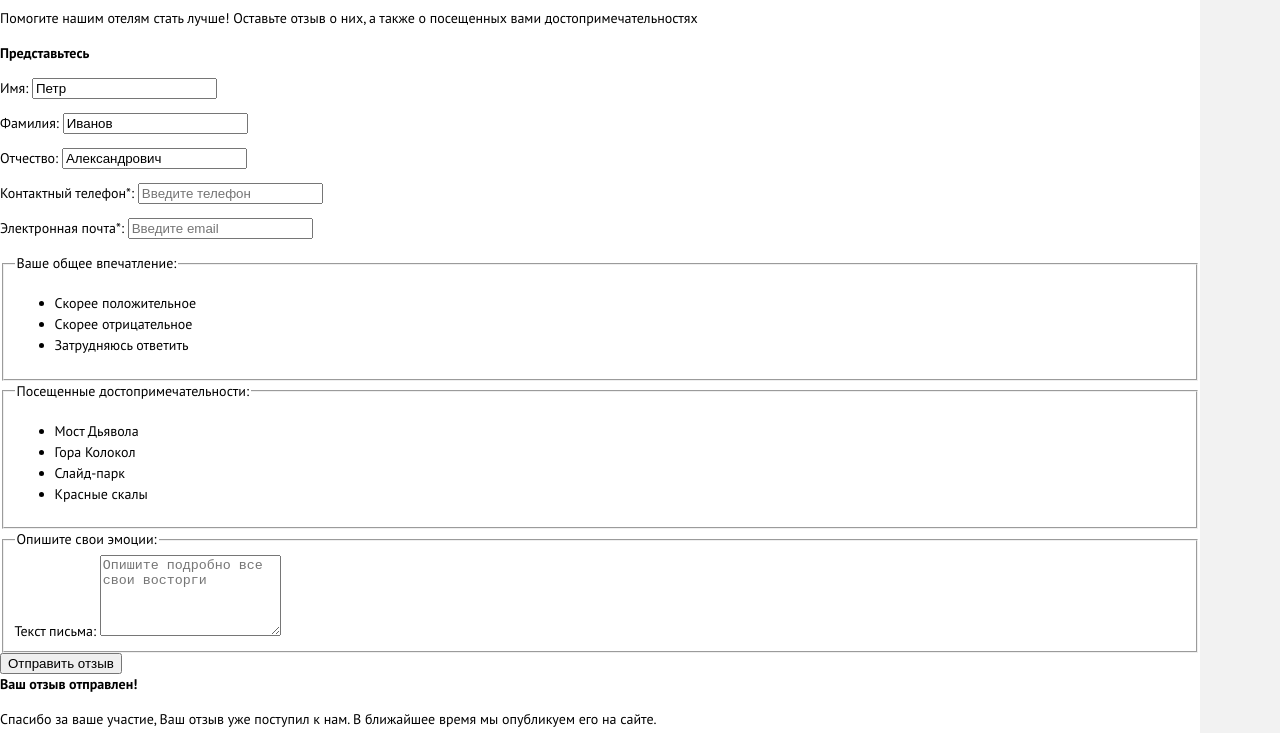
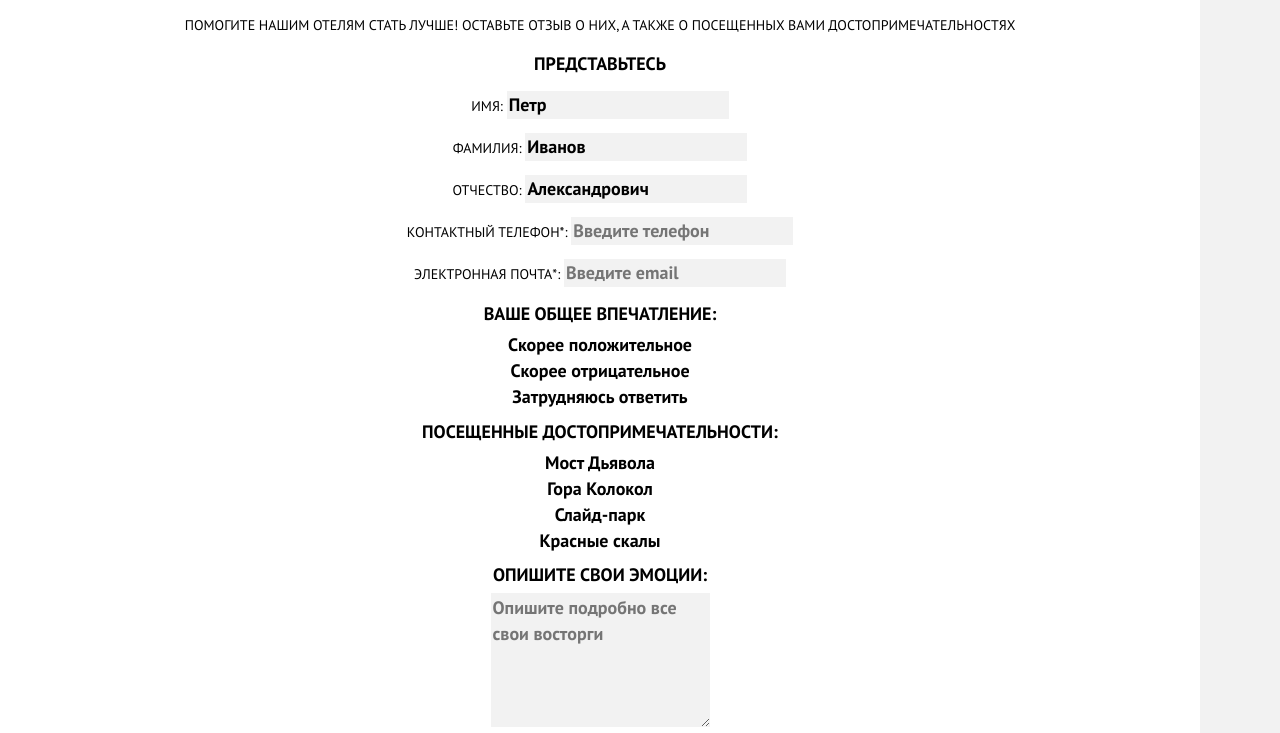
Before and after one commit to cheezysloyka/1345183-sedona-19, a website: page source/form.html in a window 1280 px wide. Shown: the part 510-1243 px from the top of the page. Drawn offline with nearby package versions, Linux system fonts and the light colour scheme; files that its build step writes are made by us from their sources.

Commit message:
Завершаем методичную разметку личного проекта

```diff
--- a/source/form.html
+++ b/source/form.html
@@ -102,7 +102,7 @@
             <form action="https://echo.htmlacademy.ru" method="post">
               <div class="user-rewiew__modal-login">
                 <p>
-                  <label for="user-rewiew__ame">Имя:</label>
+                  <label for="user-rewiew__name">Имя:</label>
                   <input id="user-rewiew__name" type="text" name="Имя" value="Петр">
                 </p>
                 <p>
@@ -172,7 +172,6 @@
 
                 <fieldset class="user-rewiew__rewiew">
                   <legend>Опишите свои эмоции:</legend>
-                    <label for="user-rewiew__text-rewiew">Текст письма:</label>
                     <textarea id="user-rewiew__text-rewiew" name="Отзыв" placeholder="Опишите подробно все свои восторги" rows="5"></textarea>
                 </fieldset>
 
--- /dev/null
+++ b/source/less/btn.less
@@ -0,0 +1,10 @@
+.btn {
+  font-size: 21px;
+  font-weight: bold;
+  line-height: 26px;
+  text-transform: uppercase;
+  background: @color-blue;
+  color: @color-white;
+  cursor: pointer;
+  border: none;
+}
--- a/source/less/hotel.less
+++ b/source/less/hotel.less
@@ -16,12 +16,3 @@
   line-height: 24px;
   text-transform: uppercase;
 }
-
-.btn {
-  font-size: 21px;
-  font-weight: bold;
-  line-height: 26px;
-  text-transform: uppercase;
-  background: @color-blue;
-  color: @color-white;
-}
--- a/source/less/map.less
+++ b/source/less/map.less
@@ -0,0 +1,3 @@
+.map {
+  text-align: center;
+}
--- a/source/less/popup.less
+++ b/source/less/popup.less
@@ -0,0 +1,18 @@
+.popup {
+  text-align: center;
+}
+
+.popup__title {
+  font-family: @font-1;
+  font-size: 18px;
+  line-height: 26px;
+  font-weight: bold;
+  text-transform: uppercase;
+}
+
+.popup__description {
+  font-family: @font-1;
+  font-size: 14px;
+  line-height: 24px;
+  text-transform: uppercase;
+}
--- a/source/less/presentation.less
+++ b/source/less/presentation.less
@@ -0,0 +1,18 @@
+.presentation {
+  text-align: center;
+}
+
+.presentation__title {
+  font-family: @font-1;
+  font-size: 18px;
+  line-height: 26px;
+  font-weight: bold;
+  text-transform: uppercase;
+}
+
+.presentation__description {
+  font-family: @font-1;
+  font-size: 14px;
+  line-height: 24px;
+  text-transform: uppercase;
+}
--- a/source/less/style.less
+++ b/source/less/style.less
@@ -1,16 +1,22 @@
 @import "adventages.less";
+@import "btn.less";
 @import "feauters.less";
 @import "fonts.less";
+@import "hotel.less";
 @import "intro.less";
 @import "logo.less";
 @import "main-nav.less";
+@import "map.less";
 @import "outlines.less";
 @import "page-footer.less";
 @import "page-header.less";
 @import "page-title.less";
+@import "popup.less";
+@import "presentation.less";
 @import "rewiews-item.less";
 @import "rewiews.less";
 @import "scaffolding.less";
 @import "site-list.less";
 @import "social-networks.less";
+@import "user-rewiew.less";
 @import "variables.less";
--- a/source/less/user-rewiew.less
+++ b/source/less/user-rewiew.less
@@ -0,0 +1,63 @@
+.user-rewiew {
+  text-align: center;
+}
+
+.user-rewiew ul {
+  list-style: none;
+  padding: 0;
+  margin: 0;
+}
+
+.user-rewiew b {
+  font-family: @font-1;
+  font-size: 18px;
+  line-height: 26px;
+  font-weight: bold;
+  text-transform: uppercase;
+}
+
+.user-rewiew__description {
+  font-family: @font-1;
+  font-size: 14px;
+  line-height: 24px;
+  text-transform: uppercase;
+}
+
+.user-rewiew fieldset {
+  border: none;
+}
+
+.user-rewiew legend {
+  font-family: @font-1;
+  font-size: 18px;
+  line-height: 26px;
+  font-weight: bold;
+  text-transform: uppercase;
+}
+
+.user-rewiew label {
+  font-family: @font-1;
+  font-size: 14px;
+  line-height: 26px;
+  text-transform: uppercase;
+}
+
+.user-rewiew input,
+.user-rewiew textarea {
+  border: none;
+  background: #f2f2f2;
+  font-family: @font-1;
+  font-size: 18px;
+  line-height: 26px;
+  font-weight: bold;
+}
+
+.user-rewiew__impression label,
+.user-rewiew__attractions label {
+  font-family: @font-1;
+  font-size: 18px;
+  line-height: 26px;
+  font-weight: bold;
+  text-transform: none;
+  text-align: left;
+}
```
